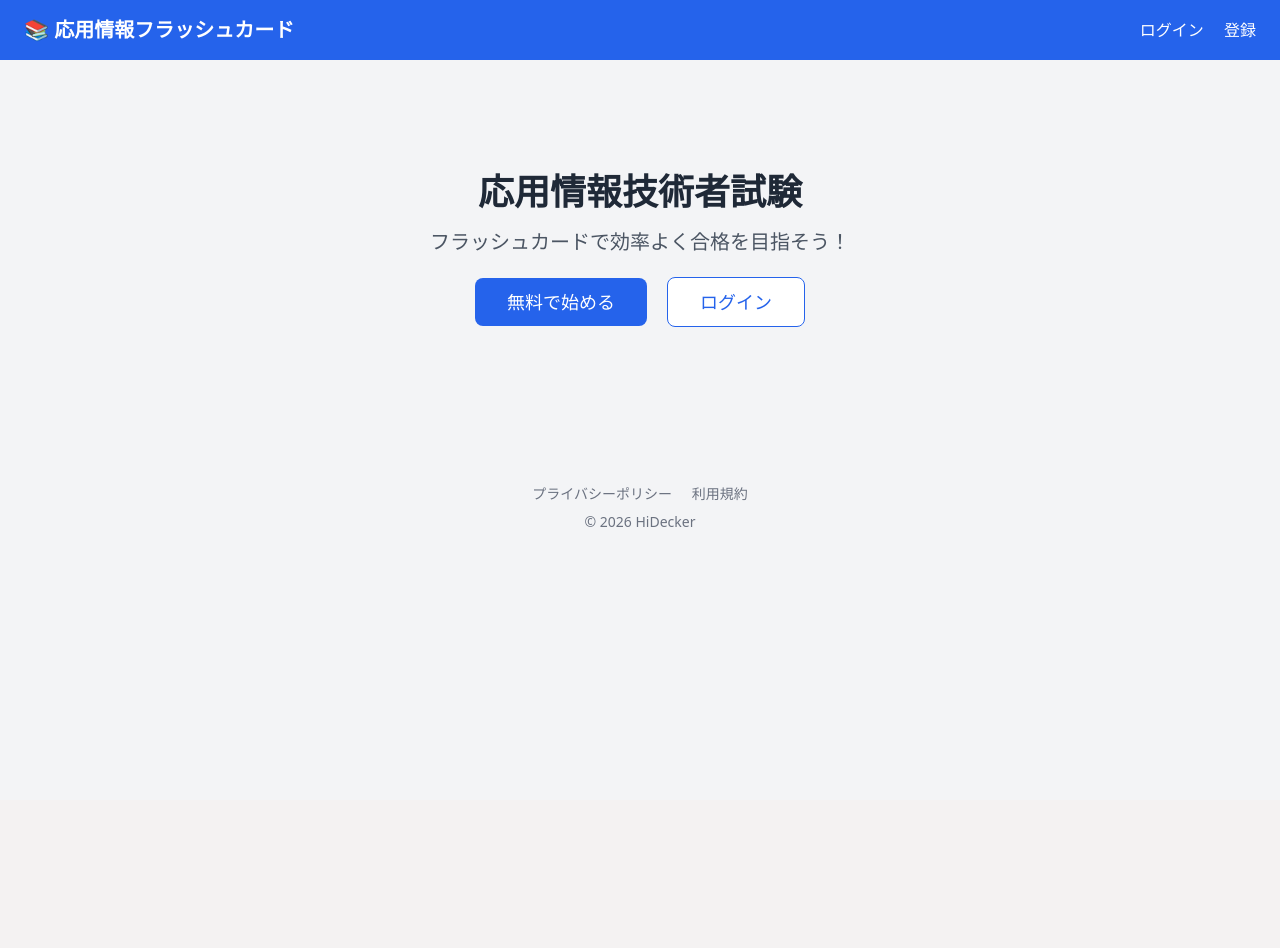
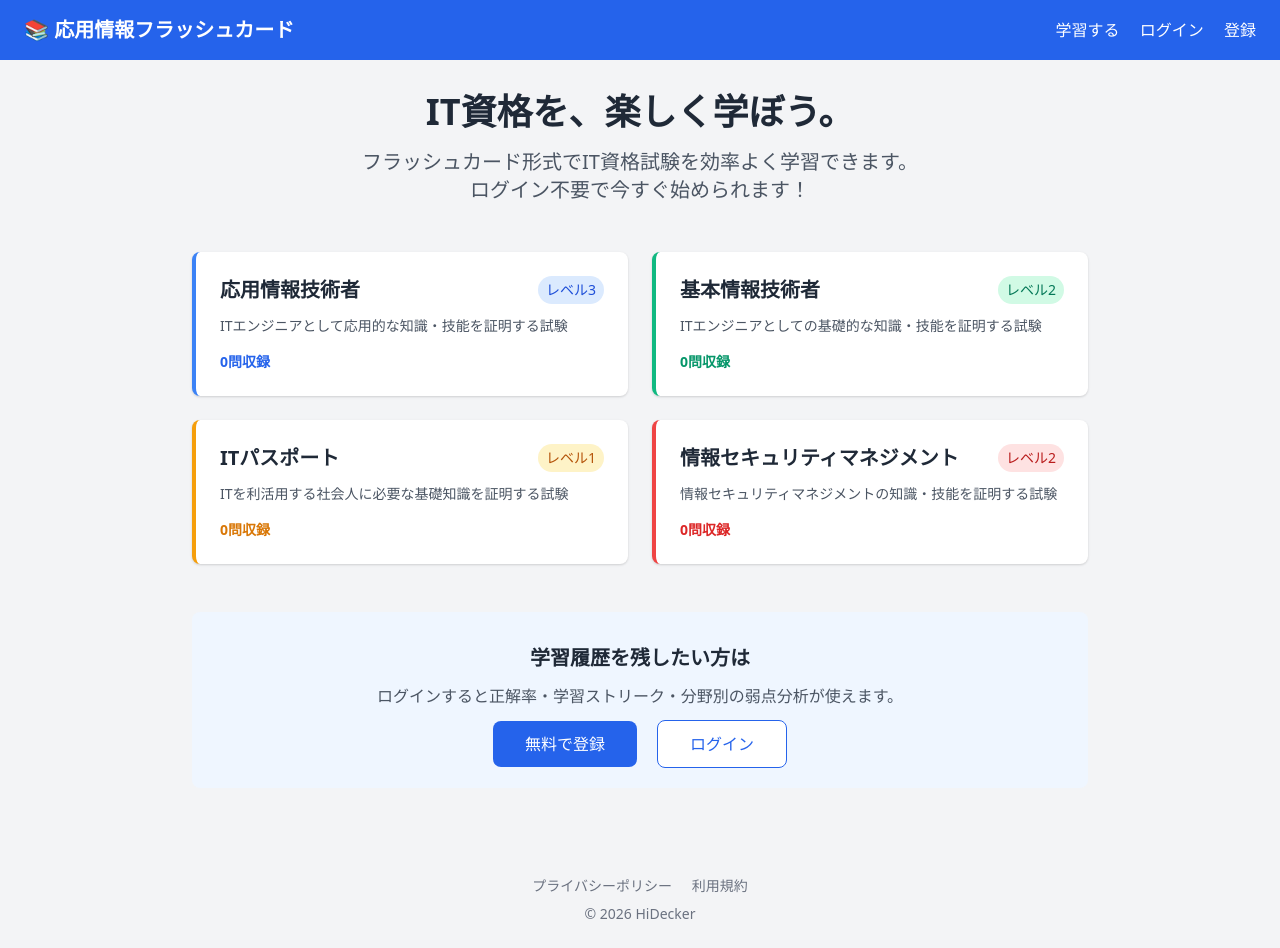
Before and after one commit to kenichikawaguchi/flashcardapp, a Flask app: page / in a window 1280 px wide. Before the commit the page ends 527 px from the top, so only its background shows below. Run offline with Flask 3, Linux system fonts and the light colour scheme; data that the repository does not hold is empty.

```diff
--- a/app/models.py
+++ b/app/models.py
@@ -19,6 +19,7 @@ class User(UserMixin, db.Model):
 
 class Question(db.Model):
     id = db.Column(db.Integer, primary_key=True)
+    exam = db.Column(db.String(50), nullable=True)
     category = db.Column(db.String(100), nullable=False)
     question_text = db.Column(db.Text, nullable=False)
     answer_text = db.Column(db.Text, nullable=False)
--- a/app/routes.py
+++ b/app/routes.py
@@ -38,7 +38,52 @@ def send_verification_email(email, token):
 
 @main.route('/')
 def index():
-    return render_template('index.html')
+    exams = [
+        {
+            'id': 'ap',
+            'name': '応用情報技術者',
+            'level': 'レベル3',
+            'desc': 'ITエンジニアとして応用的な知識・技能を証明する試験',
+            'color': 'blue',
+            'count': Question.query.filter_by(exam='応用情報技術者').count()
+        },
+        {
+            'id': 'fe',
+            'name': '基本情報技術者',
+            'level': 'レベル2',
+            'desc': 'ITエンジニアとしての基礎的な知識・技能を証明する試験',
+            'color': 'green',
+            'count': Question.query.filter_by(exam='基本情報技術者').count()
+        },
+        {
+            'id': 'ip',
+            'name': 'ITパスポート',
+            'level': 'レベル1',
+            'desc': 'ITを利活用する社会人に必要な基礎知識を証明する試験',
+            'color': 'yellow',
+            'count': Question.query.filter_by(exam='ITパスポート').count()
+        },
+        {
+            'id': 'sg',
+            'name': '情報セキュリティマネジメント',
+            'level': 'レベル2',
+            'desc': '情報セキュリティマネジメントの知識・技能を証明する試験',
+            'color': 'red',
+            'count': Question.query.filter_by(exam='情報セキュリティマネジメント').count()
+        },
+    ]
+
+    total = 0
+    correct = 0
+    accuracy = 0
+    streak = 0
+    if current_user.is_authenticated:
+        total = UserProgress.query.filter_by(user_id=current_user.id).count()
+        correct = UserProgress.query.filter_by(user_id=current_user.id, is_correct=True).count()
+        accuracy = round(correct / total * 100) if total > 0 else 0
+        streak = current_user.streak
+
+    return render_template('index.html', exams=exams, total=total, accuracy=accuracy, streak=streak)
 
 @main.route('/register', methods=['GET', 'POST'])
 def register():
@@ -104,82 +149,102 @@ def dashboard():
     correct = UserProgress.query.filter_by(user_id=current_user.id, is_correct=True).count()
     accuracy = round(correct / total * 100) if total > 0 else 0
 
-    # 分野別問題数
-    category_counts = db.session.query(
-        Question.category,
-        func.count(Question.id)
-    ).group_by(Question.category).order_by(Question.category).all()
-
-    # 分野別統計
-    category_stats_raw = db.session.query(
-        Question.category,
+    # 試験別統計
+    exam_stats_raw = db.session.query(
+        Question.exam,
         func.count(UserProgress.id),
         func.sum(func.cast(UserProgress.is_correct, db.Integer))
     ).join(UserProgress, Question.id == UserProgress.question_id)\
      .filter(UserProgress.user_id == current_user.id)\
-     .group_by(Question.category)\
-     .order_by(Question.category)\
+     .group_by(Question.exam)\
+     .order_by(Question.exam)\
      .all()
 
-    category_stats_map = {
-        cat: {
+    exam_stats_map = {
+        exam: {
             'total': total_count,
             'correct': correct_count or 0,
             'accuracy': round((correct_count or 0) / total_count * 100) if total_count > 0 else 0
         }
-        for cat, total_count, correct_count in category_stats_raw
+        for exam, total_count, correct_count in exam_stats_raw
     }
+
+    # 試験別・分野別統計
+    exam_category_raw = db.session.query(
+        Question.exam,
+        Question.category,
+        func.count(Question.id),
+        func.count(UserProgress.id),
+        func.sum(func.cast(UserProgress.is_correct, db.Integer))
+    ).outerjoin(UserProgress, (Question.id == UserProgress.question_id) & (UserProgress.user_id == current_user.id))\
+     .group_by(Question.exam, Question.category)\
+     .order_by(Question.exam, Question.category)\
+     .all()
+
+    exam_category_map = {}
+    for exam, category, q_count, a_count, correct_count in exam_category_raw:
+        if exam not in exam_category_map:
+            exam_category_map[exam] = []
+        exam_category_map[exam].append({
+            'category': category,
+            'q_count': q_count,
+            'total': a_count or 0,
+            'correct': correct_count or 0,
+            'accuracy': round((correct_count or 0) / a_count * 100) if a_count else None
+        })
 
     return render_template('dashboard.html',
         total=total,
         correct=correct,
         accuracy=accuracy,
         streak=current_user.streak,
-        category_counts=category_counts,
-        category_stats_map=category_stats_map
+        exam_stats_map=exam_stats_map,
+        exam_category_map=exam_category_map
     )
 
-
-@main.route('/study')
-
-@login_required
-def study():
-    question = Question.query.order_by(func.random()).first()
+@main.route('/study/exam/<exam_id>')
+def study_by_exam(exam_id):
+    if exam_id not in EXAM_INFO:
+        return redirect(url_for('main.index'))
+    exam_key = EXAM_INFO[exam_id]['exam_key']
+    question = Question.query.filter_by(exam=exam_key).order_by(func.random()).first()
     choices = json.loads(question.choices) if question and question.choices else []
     random.shuffle(choices)
-    return render_template('study.html', question=question, choices=choices, answered=False)
+    return render_template('study.html', question=question, choices=choices, answered=False, exam_id=exam_id)
+
+@main.route('/study/exam/<exam_id>/category/<category>')
+def study_by_exam_category(exam_id, category):
+    if exam_id not in EXAM_INFO:
+        return redirect(url_for('main.index'))
+    exam_key = EXAM_INFO[exam_id]['exam_key']
+    question = Question.query.filter_by(exam=exam_key, category=category).order_by(func.random()).first()
+    choices = json.loads(question.choices) if question and question.choices else []
+    random.shuffle(choices)
+    return render_template('study.html', question=question, choices=choices, answered=False, exam_id=exam_id, category=category)
 
 @main.route('/answer', methods=['POST'])
-@login_required
 def answer():
     question_id = request.form['question_id']
     selected = request.form['selected']
     choices = request.form.getlist('choices_order')
     category = request.form.get('category', '')
+    exam_id = request.form.get('exam_id', '')
     question = Question.query.get(int(question_id))
     is_correct = selected == question.answer_text
 
-    progress = UserProgress(user_id=current_user.id, question_id=question_id, is_correct=is_correct)
-    db.session.add(progress)
+    if current_user.is_authenticated:
+        progress = UserProgress(user_id=current_user.id, question_id=question_id, is_correct=is_correct)
+        db.session.add(progress)
+        today = date.today()
+        if current_user.last_study_date != today:
+            if current_user.last_study_date == today - timedelta(days=1):
+                current_user.streak += 1
+            else:
+                current_user.streak = 1
+            current_user.last_study_date = today
+        db.session.commit()
 
-    today = date.today()
-    if current_user.last_study_date != today:
-        if current_user.last_study_date == today - timedelta(days=1):
-            current_user.streak += 1
-        else:
-            current_user.streak = 1
-        current_user.last_study_date = today
-
-    db.session.commit()
-    return render_template('study.html', question=question, choices=choices, answered=True, selected=selected, category=category)
-
-@main.route('/study/category/<category>')
-@login_required
-def study_by_category(category):
-    question = Question.query.filter_by(category=category).order_by(func.random()).first()
-    choices = json.loads(question.choices) if question and question.choices else []
-    random.shuffle(choices)
-    return render_template('study.html', question=question, choices=choices, answered=False, category=category)
+    return render_template('study.html', question=question, choices=choices, answered=True, selected=selected, category=category, exam_id=exam_id)
 
 @main.route('/privacy')
 def privacy():
@@ -188,3 +253,60 @@ def privacy():
 @main.route('/terms')
 def terms():
     return render_template('terms.html')
+
+EXAM_INFO = {
+    'ap': {
+        'name': '応用情報技術者',
+        'level': 'レベル3',
+        'exam_key': '応用情報技術者',
+        'color': 'blue',
+        'desc': 'ITエンジニアとして応用的な知識・技能を証明する国家試験です。システム開発・運用・管理など幅広い分野の知識が問われます。',
+        'target': 'ITエンジニアとして3年以上の経験を持つ方、またはそれに相当する知識を持つ方',
+        'schedule': '年2回（春：4月・秋：10月）',
+        'fee': '7,500円',
+    },
+    'fe': {
+        'name': '基本情報技術者',
+        'level': 'レベル2',
+        'exam_key': '基本情報技術者',
+        'color': 'green',
+        'desc': 'ITエンジニアとしての基礎的な知識・技能を証明する国家試験です。プログラミングやアルゴリズムの基礎が問われます。',
+        'target': 'ITエンジニアを目指す学生・社会人、IT系職種への転職を考えている方',
+        'schedule': '通年（随時）',
+        'fee': '7,500円',
+    },
+    'ip': {
+        'name': 'ITパスポート',
+        'level': 'レベル1',
+        'exam_key': 'ITパスポート',
+        'color': 'yellow',
+        'desc': 'ITを利活用するすべての社会人に必要な基礎知識を証明する国家試験です。ITの基礎知識から経営・マネジメントまで幅広く問われます。',
+        'target': 'IT系・非IT系を問わず、すべての社会人・学生',
+        'schedule': '通年（随時）',
+        'fee': '7,500円',
+    },
+    'sg': {
+        'name': '情報セキュリティマネジメント',
+        'level': 'レベル2',
+        'exam_key': '情報セキュリティマネジメント',
+        'color': 'red',
+        'desc': '情報セキュリティマネジメントの知識・技能を証明する国家試験です。セキュリティリスクの管理や対策の知識が問われます。',
+        'target': '情報セキュリティに関わる業務担当者、セキュリティ管理職を目指す方',
+        'schedule': '通年（随時）',
+        'fee': '7,500円',
+    },
+}
+
+@main.route('/exam/<exam_id>')
+def exam_detail(exam_id):
+    if exam_id not in EXAM_INFO:
+        return redirect(url_for('main.index'))
+    info = EXAM_INFO[exam_id]
+    categories = db.session.query(
+        Question.category,
+        func.count(Question.id)
+    ).filter_by(exam=info['exam_key'])\
+     .group_by(Question.category)\
+     .order_by(Question.category).all()
+    total = Question.query.filter_by(exam=info['exam_key']).count()
+    return render_template('exam_detail.html', info=info, exam_id=exam_id, categories=categories, total=total)
--- a/app/templates/base.html
+++ b/app/templates/base.html
@@ -10,9 +10,9 @@
     <nav class="bg-blue-600 text-white px-6 py-4 flex justify-between items-center">
         <a href="/" class="font-bold text-xl">📚 応用情報フラッシュカード</a>
         <div>
+            <a href="/study" class="mr-4 hover:underline">学習する</a>
             {% if current_user.is_authenticated %}
                 <a href="/dashboard" class="mr-4 hover:underline">ダッシュボード</a>
-                <a href="/study" class="mr-4 hover:underline">学習する</a>
                 <a href="/logout" class="hover:underline">ログアウト</a>
             {% else %}
                 <a href="/login" class="mr-4 hover:underline">ログイン</a>
--- a/app/templates/index.html
+++ b/app/templates/index.html
@@ -1,11 +1,69 @@
 {% extends 'base.html' %}
 {% block content %}
-<div class="text-center py-20">
-    <h1 class="text-4xl font-bold text-gray-800 mb-4">応用情報技術者試験</h1>
-    <p class="text-xl text-gray-600 mb-8">フラッシュカードで効率よく合格を目指そう！</p>
-    <div class="space-x-4">
-        <a href="/register" class="bg-blue-600 text-white px-8 py-3 rounded-lg text-lg hover:bg-blue-700">無料で始める</a>
-        <a href="/login" class="bg-white text-blue-600 border border-blue-600 px-8 py-3 rounded-lg text-lg hover:bg-blue-50">ログイン</a>
+<div class="max-w-4xl mx-auto">
+    <div class="text-center mb-12">
+        <h1 class="text-4xl font-bold text-gray-800 mb-4">IT資格を、楽しく学ぼう。</h1>
+        <p class="text-xl text-gray-600">フラッシュカード形式でIT資格試験を効率よく学習できます。<br>ログイン不要で今すぐ始められます！</p>
     </div>
+
+    <div class="grid grid-cols-1 md:grid-cols-2 gap-6 mb-12">
+        {% for exam in exams %}
+        <a href="/exam/{{ exam.id }}" class="bg-white rounded-lg shadow hover:shadow-lg transition p-6 border-l-4
+            {% if exam.color == 'blue' %}border-blue-500
+            {% elif exam.color == 'green' %}border-green-500
+            {% elif exam.color == 'yellow' %}border-yellow-500
+            {% elif exam.color == 'red' %}border-red-500
+            {% endif %}">
+            <div class="flex justify-between items-start mb-3">
+                <h2 class="text-xl font-bold text-gray-800">{{ exam.name }}</h2>
+                <span class="text-sm px-2 py-1 rounded-full
+                    {% if exam.color == 'blue' %}bg-blue-100 text-blue-700
+                    {% elif exam.color == 'green' %}bg-green-100 text-green-700
+                    {% elif exam.color == 'yellow' %}bg-yellow-100 text-yellow-700
+                    {% elif exam.color == 'red' %}bg-red-100 text-red-700
+                    {% endif %}">
+                    {{ exam.level }}
+                </span>
+            </div>
+            <p class="text-gray-600 text-sm mb-4">{{ exam.desc }}</p>
+            <p class="text-sm font-bold
+                {% if exam.color == 'blue' %}text-blue-600
+                {% elif exam.color == 'green' %}text-green-600
+                {% elif exam.color == 'yellow' %}text-yellow-600
+                {% elif exam.color == 'red' %}text-red-600
+                {% endif %}">
+                {{ exam.count }}問収録
+            </p>
+        </a>
+        {% endfor %}
+    </div>
+
+    {% if current_user.is_authenticated %}
+    <div class="bg-blue-50 rounded-lg p-8 text-center">
+        <h3 class="text-xl font-bold text-gray-800 mb-4">📊 あなたの学習記録</h3>
+        <div class="grid grid-cols-3 gap-4">
+            <div class="bg-white rounded-lg p-4">
+                <p class="text-gray-500 text-sm mb-1">回答数</p>
+                <p class="text-3xl font-bold text-blue-600">{{ total }}</p>
+            </div>
+            <div class="bg-white rounded-lg p-4">
+                <p class="text-gray-500 text-sm mb-1">正解率</p>
+                <p class="text-3xl font-bold text-green-600">{{ accuracy }}%</p>
+            </div>
+            <div class="bg-white rounded-lg p-4">
+                <p class="text-gray-500 text-sm mb-1">ストリーク</p>
+                <p class="text-3xl font-bold text-orange-500">🔥{{ streak }}日</p>
+            </div>
+        </div>
+        <a href="/dashboard" class="inline-block mt-4 text-blue-600 hover:underline text-sm">詳細を見る →</a>
+    </div>
+    {% else %}
+    <div class="bg-blue-50 rounded-lg p-8 text-center">
+        <h3 class="text-xl font-bold text-gray-800 mb-3">学習履歴を残したい方は</h3>
+        <p class="text-gray-600 mb-6">ログインすると正解率・学習ストリーク・分野別の弱点分析が使えます。</p>
+        <a href="/register" class="bg-blue-600 text-white px-8 py-3 rounded-lg hover:bg-blue-700 mr-4">無料で登録</a>
+        <a href="/login" class="bg-white text-blue-600 border border-blue-600 px-8 py-3 rounded-lg hover:bg-blue-50">ログイン</a>
+    </div>
+    {% endif %}
 </div>
 {% endblock %}
```
Also changed, not shown: app/templates/dashboard.html (+39 -33 lines), app/templates/exam_detail.html (added, +73 -0 lines), app/templates/study.html (+20 -6 lines).
